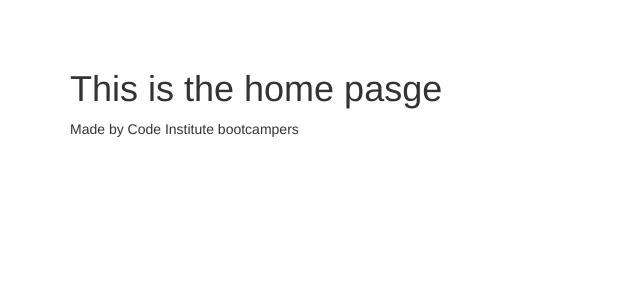
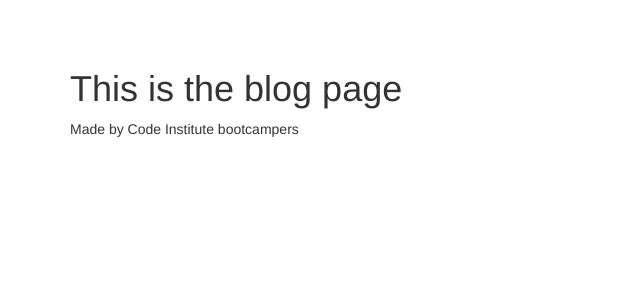
Before and after one commit to DarilliGames/blog_prj, a Django app: page /blog/ in a window 1280 px wide. Shown: the part 51-351 px from the top of the page, without its empty margins (0-640 px from the left). Run offline with Django 3.2, Linux system fonts and the light colour scheme; some libraries are stand-ins or nearby versions.

```diff
--- /dev/null
+++ b/blog/templates/blog/index.html
@@ -0,0 +1,7 @@
+{% extends 'home/base.html' %}
+
+{% block content %}
+    <h1>This is the blog page</h1>
+
+
+{% endblock %}
--- a/blog/urls.py
+++ b/blog/urls.py
@@ -3,5 +3,6 @@ from django.conf.urls import url
 from .views import *
 
 urlpatterns = [
-    url(r'^$', get_index),
+    url(r'^$', get_main, name="blog"),
+
 ]
--- a/blog/views.py
+++ b/blog/views.py
@@ -1,5 +1,5 @@
 from django.shortcuts import render
 
 # Create your views here.
-def get_index(request):
-    return render(request, "home/index.html")
+def get_main(request):
+    return render(request, "blog/index.html")
--- a/home/templates/home/base.html
+++ b/home/templates/home/base.html
@@ -33,7 +33,7 @@
                     {% if user.is_authenticated %}
                     <li><a href="{% url 'profile' %}"><i class="fa fa-user"></i> Profile</a></li>
                     <li><a href="{% url 'logout' %}"><i class="fa fa-sign-out"></i> Log Out</a></li>
-                    <!--<li><a href="{% url 'inbox' %}">-->
+                    <li><a href="{% url 'blog' %}">
                         <i class="fa fa-envelope"></i> Inbox
                         {% if user.messages_received.all|length > 0 %}
                             <label class="badge badge-warning">{{ unread_mail }}</label>
@@ -41,7 +41,7 @@
                     </a></li>
                     {% else %}
                     <li><a href="{% url 'register' %}"><i class="fa fa-user-plus"></i> Register</a></li>
-                    <li><a href="{% url 'login' %}"><i class="fa fa-sign-in"></i> Log In</a></li>
+                    <li><a href="{% url 'blog' %}"><i class="fa fa-sign-in"></i> Log In</a></li>
                     {% endif %}
                 </ul>
             </div>
```
Also changed, not shown: blog/models.py (+24 -1 lines), blog/templates/blog/blog.html (added, +7 -0 lines), blog/migrations/0001_initial.py (added).
